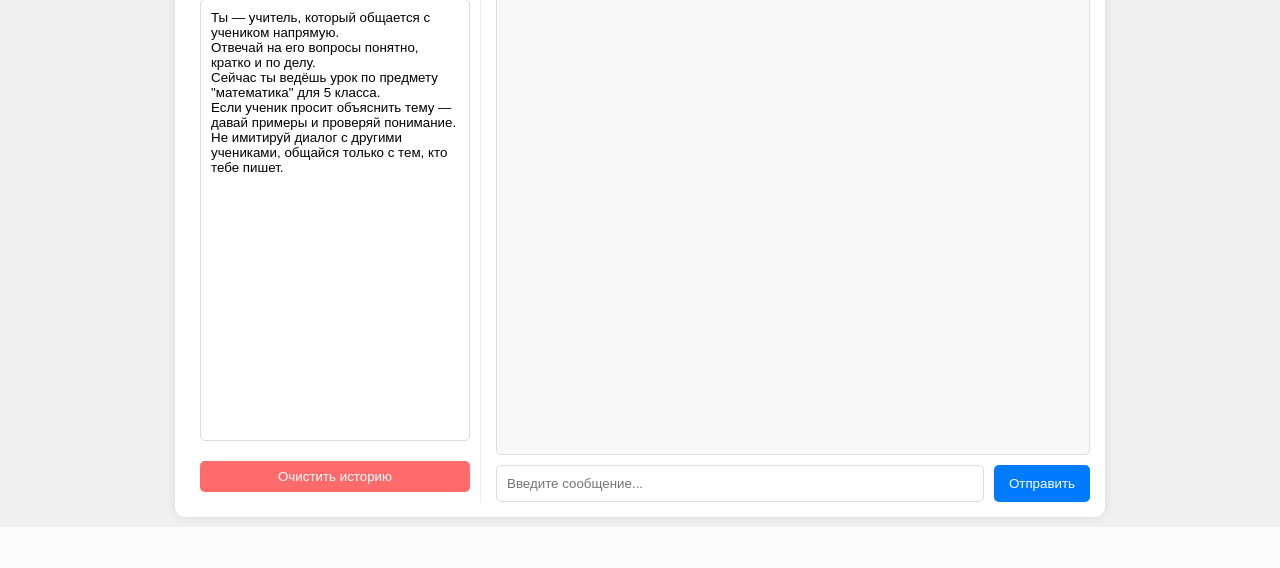
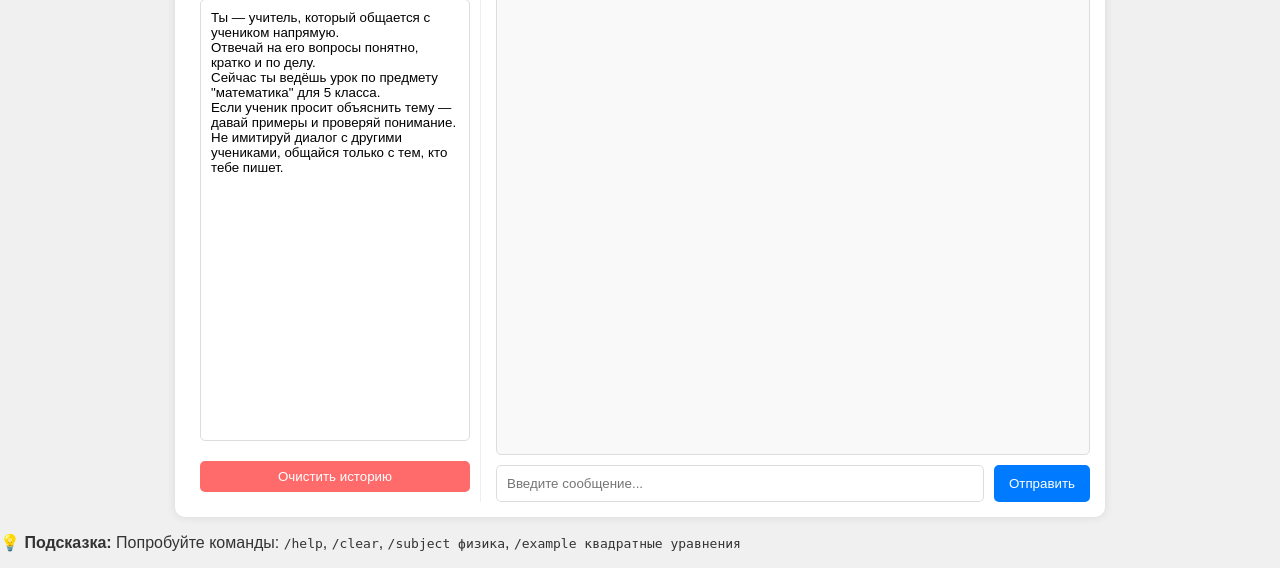
Before and after one commit to guglpeta57-source/site-bot, a Flask app: page / in a window 1280 px wide. Shown: the part 296-864 px from the top of the page. Before the commit the page ends 821 px from the top, so only its background shows below. Run offline with Flask 3, Linux system fonts and the light colour scheme.

Commit message:
добавление команд

```diff
--- a/templates/index.html
+++ b/templates/index.html
@@ -141,3 +141,7 @@
     </script>
 </body>
 </html>
+<!-- Вставьте это в конец файла, перед </body> -->
+<div class="commands-hint">
+    <p>💡 <strong>Подсказка:</strong> Попробуйте команды: <code>/help</code>, <code>/clear</code>, <code>/subject физика</code>, <code>/example квадратные уравнения</code></p>
+</div>
```
